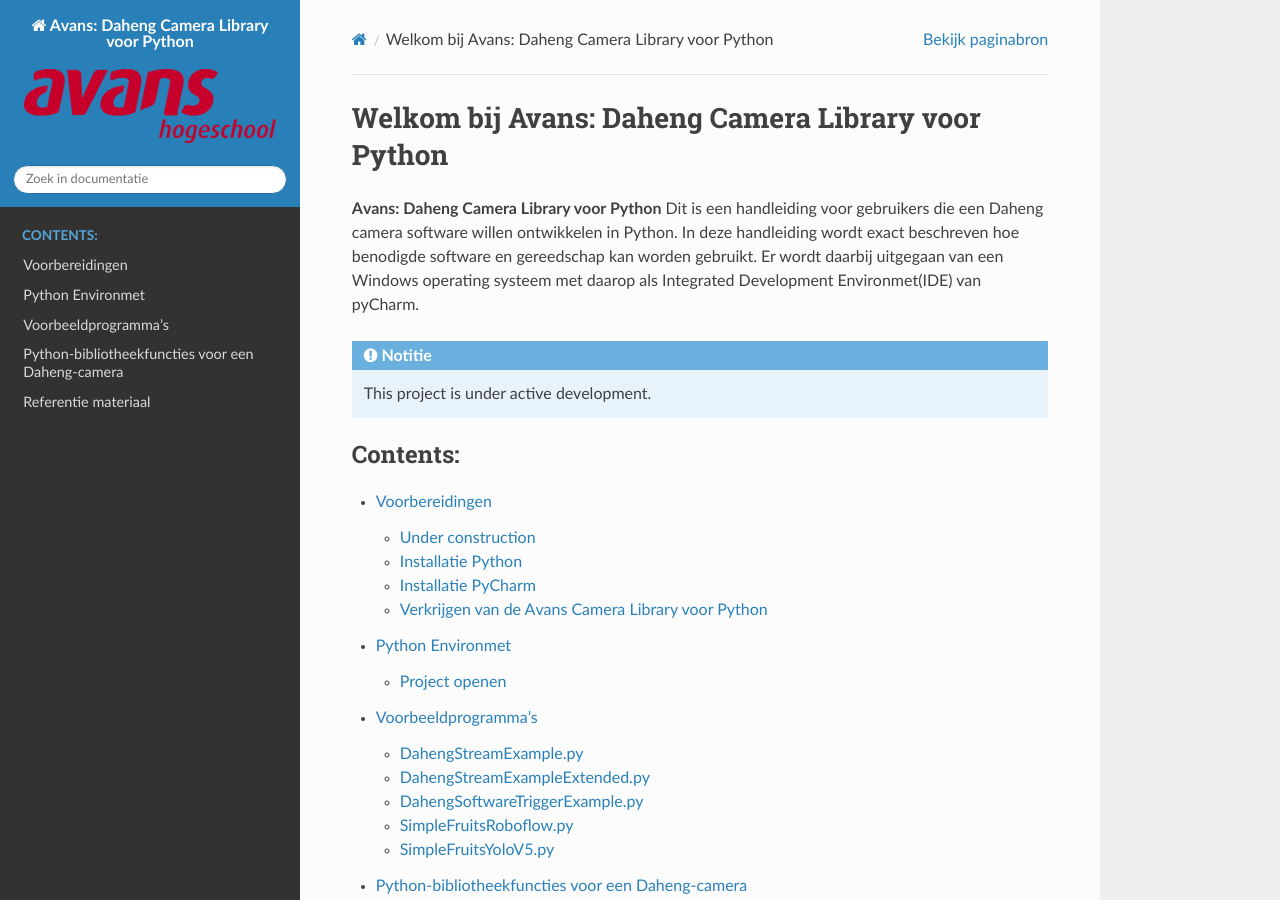
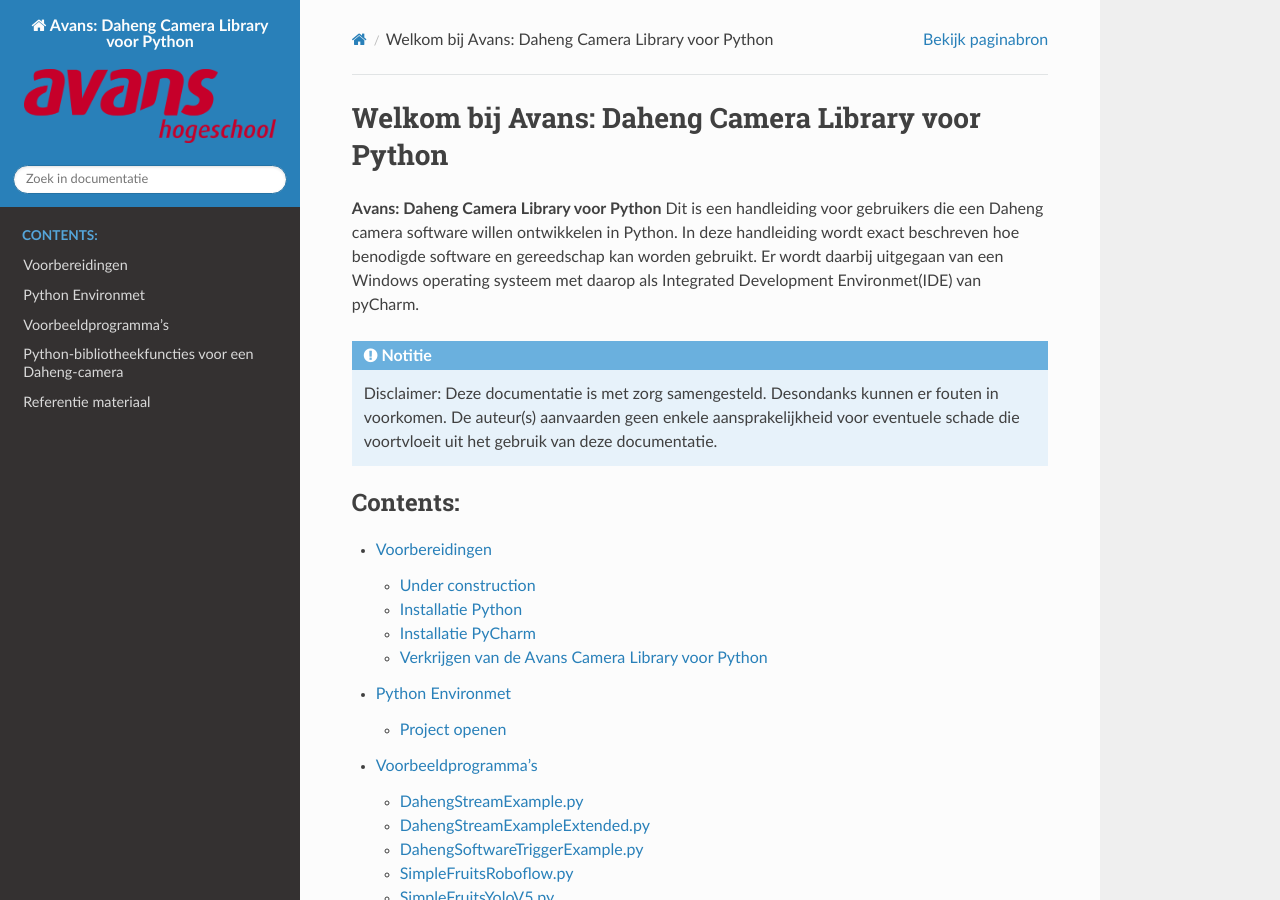
Before and after one commit to AvansMechatronica/DahengPython, a Sphinx documentation site: the page built from documentation/index.rst, in a window 1280 px wide and 900 px high. Built offline with Sphinx 7.4.7 and the Read the Docs theme 3.1.0, drawn with Linux system fonts in a browser that asks for light colours.

Commit message:
20251112

```diff
--- a/documentation/index.rst
+++ b/documentation/index.rst
@@ -13,9 +13,8 @@
 
 
 
-
 .. note::
-   This project is under active development.
+   Disclaimer: Deze documentatie is met zorg samengesteld. Desondanks kunnen er fouten in voorkomen. De auteur(s) aanvaarden geen enkele aansprakelijkheid voor eventuele schade die voortvloeit uit het gebruik van deze documentatie.
 
 
 .. toctree::
```
